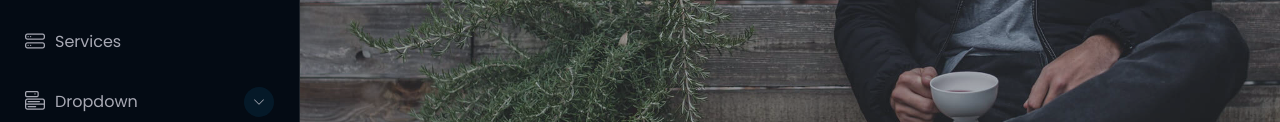
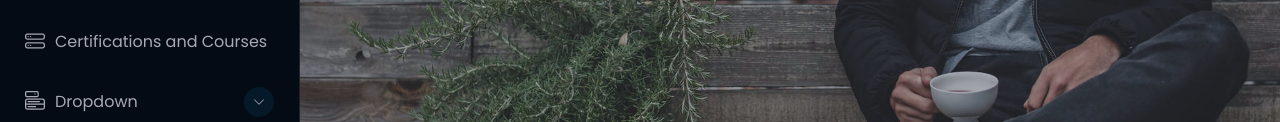
Before and after one commit to MelAlfaro/Portfolio_Certs, a plain HTML site: page index.html in a window 1280 px wide. Shown: the part 482-604 px from the top of the page. Drawn offline with Linux system fonts and the light colour scheme.

Commit message:
agregando sección de certificados y cursos

```diff
--- a/index.html
+++ b/index.html
@@ -65,7 +65,7 @@
         <li><a href="#about"><i class="bi bi-person navicon"></i> About</a></li>
         <li><a href="#resume"><i class="bi bi-file-earmark-text navicon"></i> Resume</a></li>
         <li><a href="#portfolio"><i class="bi bi-images navicon"></i> Portfolio</a></li>
-        <li><a href="#services"><i class="bi bi-hdd-stack navicon"></i> Services</a></li>
+        <li><a href="#services"><i class="bi bi-hdd-stack navicon"></i> Certifications and Courses</a></li>
         <li class="dropdown"><a href="#"><i class="bi bi-menu-button navicon"></i> <span>Dropdown</span> <i class="bi bi-chevron-down toggle-dropdown"></i></a>
           <ul>
             <li><a href="#">Dropdown 1</a></li>
```
